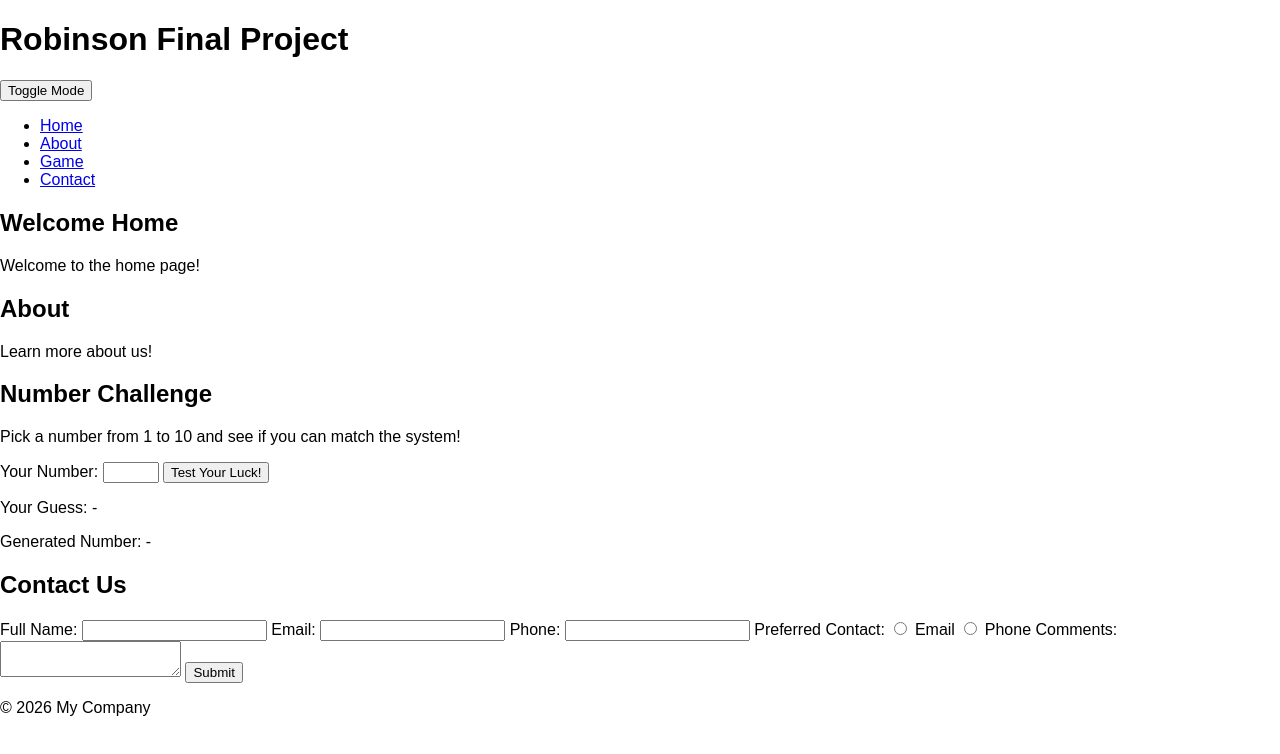
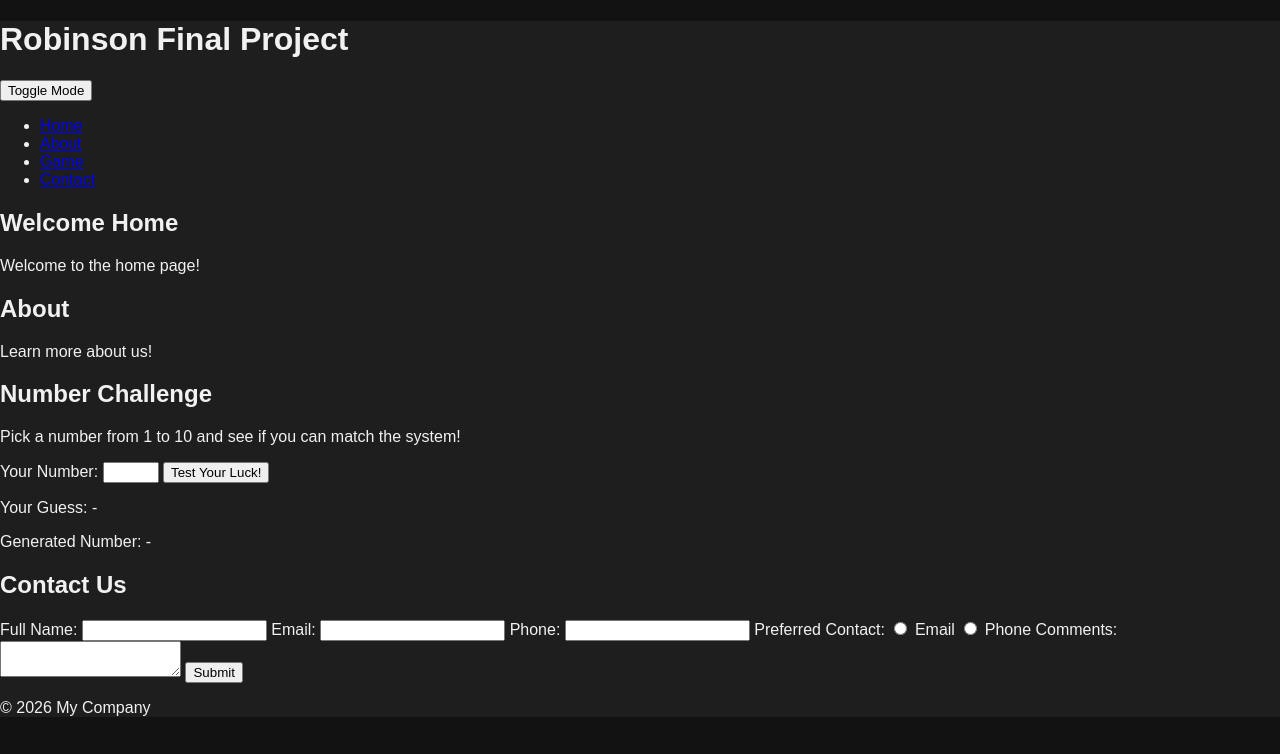
Before and after one commit to kdowens8-Devyn/Devyn-Robinson-Final-Project, a plain HTML site: page index.html in a window 1280 px wide. Both pictures are taken after a click on the button "Toggle Mode". Drawn offline with Linux system fonts and the light colour scheme.

Commit message:
dark mode test
I added this to help the dark mode button work. When you click it, it should switch between light and dark mode.

```diff
--- a/script.js
+++ b/script.js
@@ -0,0 +1,7 @@
+"use strict";
+
+const toggleBtn = document.getElementById("themeToggle");
+
+toggleBtn.addEventListener("click", function () {
+    document.body.classList.toggle ("dark-mode");
+})
--- a/style.css
+++ b/style.css
@@ -2,4 +2,22 @@ body {
     width: 1280px;
     margin: 0 auto;
     font-family: Arial, sans-serif;
+    background: #f4f4f4;
 }
+
+.container {
+    background: white;
+}
+
+
+/*Dark Mode*/
+
+body.dark-mode{
+    background: #121212;
+    color: #f1f1f1;
+}
+
+body.dark-mode .container{
+    background: #1e1e1e;
+
+}
```
